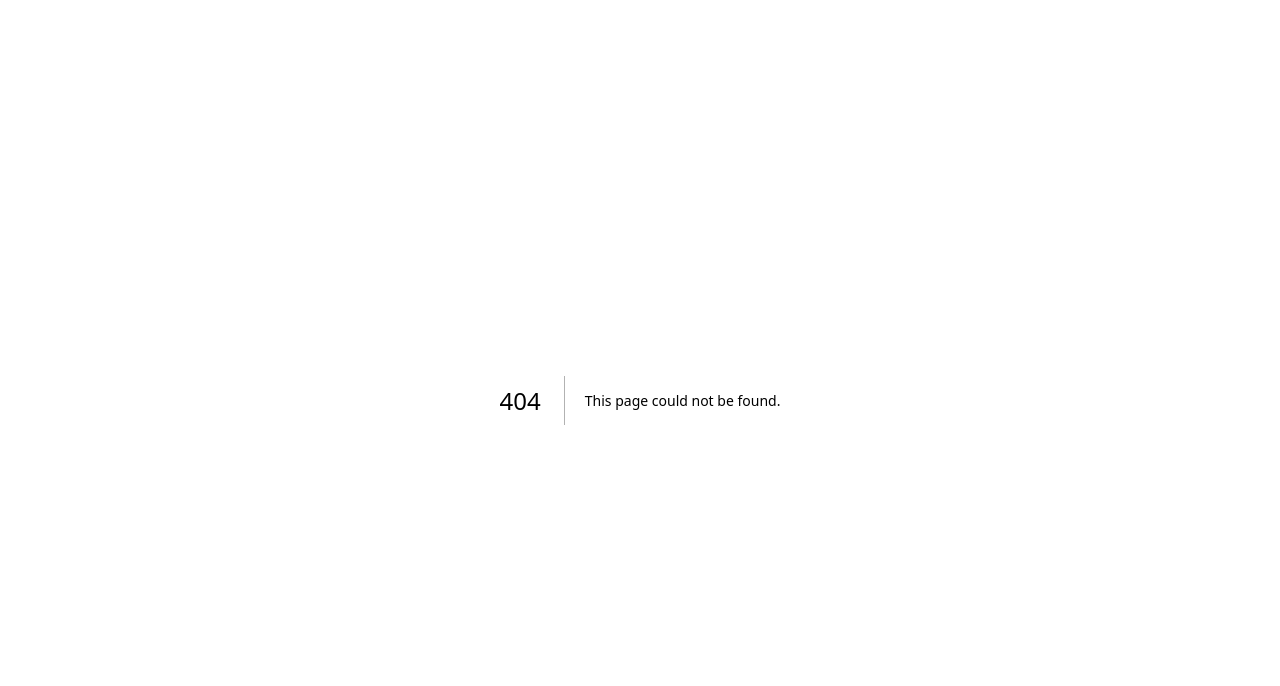
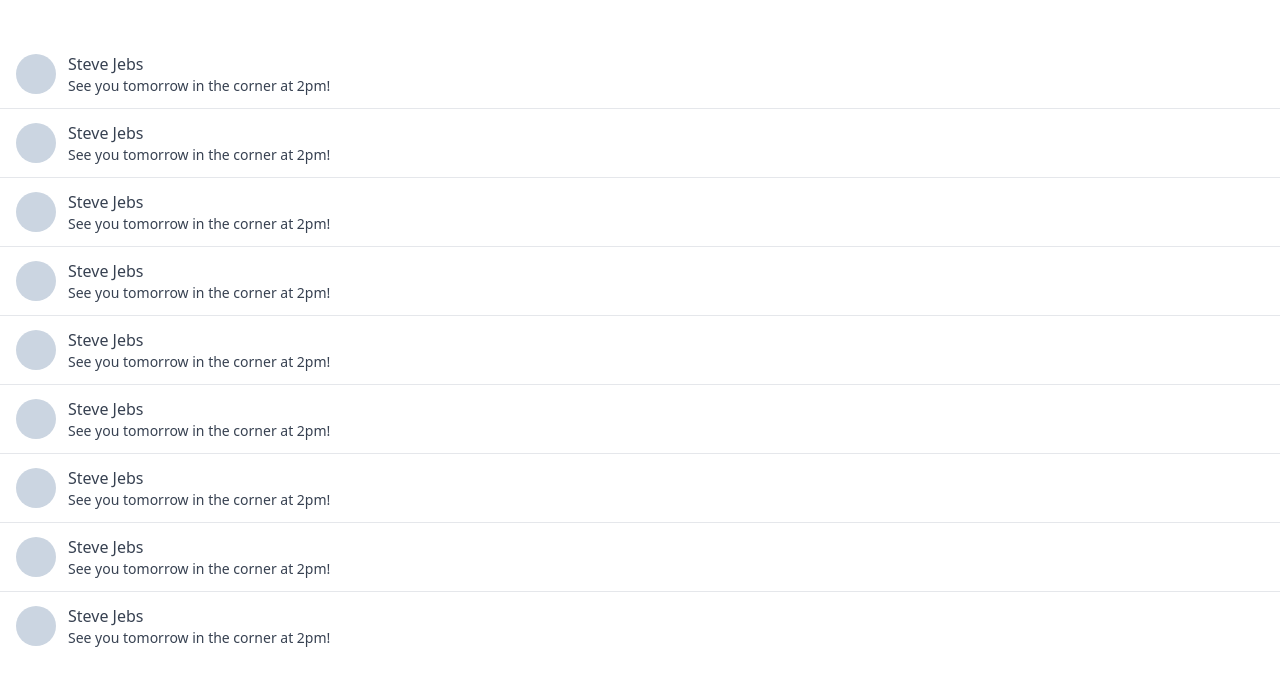
Before and after one commit to jh0152park/NextJS.12_CarrotMarket, a Next.js app in the folder carrot_market/: page /chats in a window 1280 px wide. Before the commit this address had no page. Shown: the top 686 px of the page. Built offline with nearby package versions, Linux system fonts and the light colour scheme.

Commit message:
chats screen

```diff
--- /dev/null
+++ b/carrot_market/pages/chats.tsx
@@ -0,0 +1,20 @@
+export default function Chats() {
+    return (
+        <div className="py-10 divide-y-[1px]">
+            {[1, 1, 1, 1, 1, 1, 1, 1, 1].map((_, i) => (
+                <div
+                    key={i}
+                    className="flex items-center px-4 py-3 space-x-3 cursor-pointer"
+                >
+                    <div className="w-10 h-10 rounded-full bg-slate-300" />
+                    <div>
+                        <p className="text-gray-700 ">Steve Jebs</p>
+                        <p className="text-sm text-gray-700">
+                            See you tomorrow in the corner at 2pm!
+                        </p>
+                    </div>
+                </div>
+            ))}
+        </div>
+    );
+}
```
